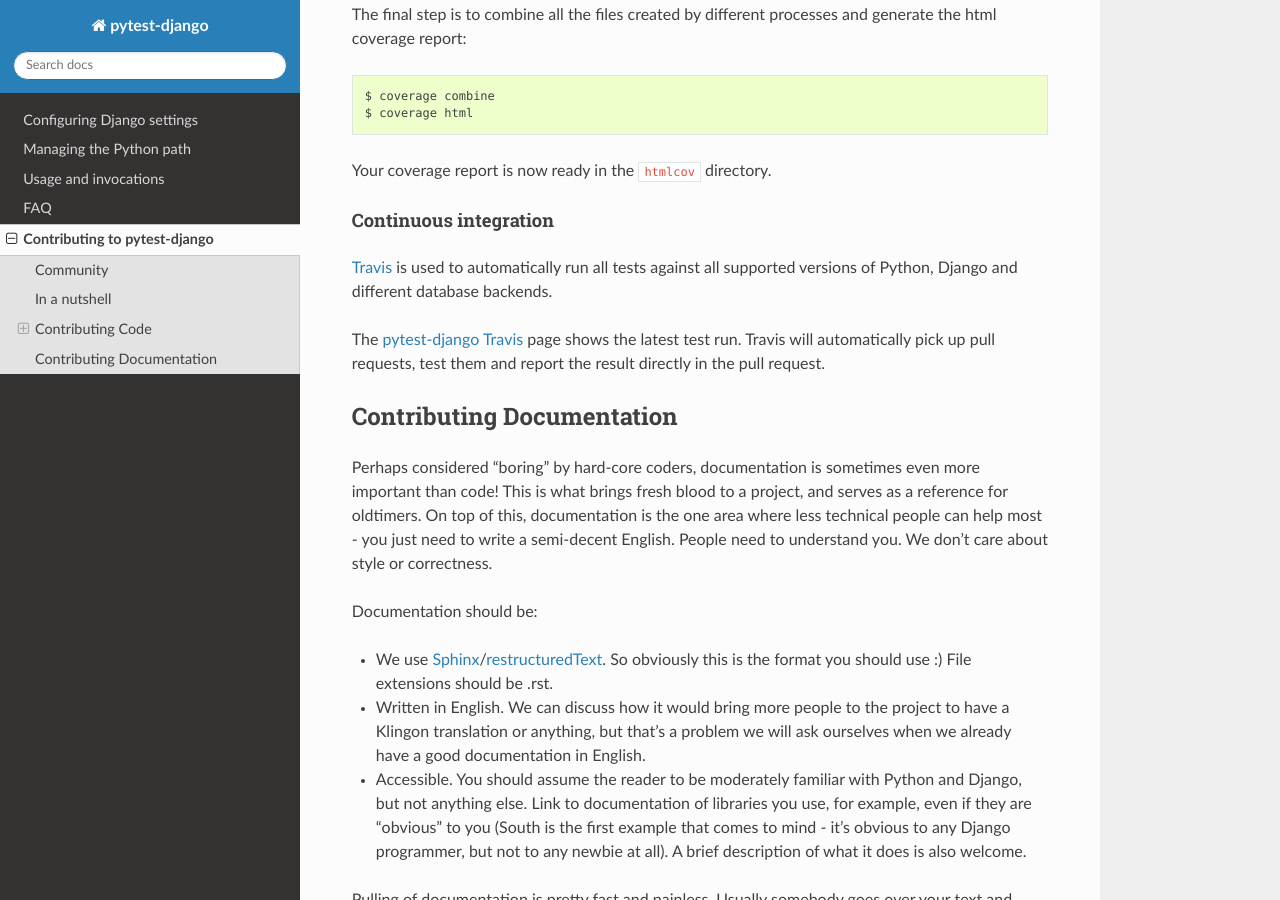
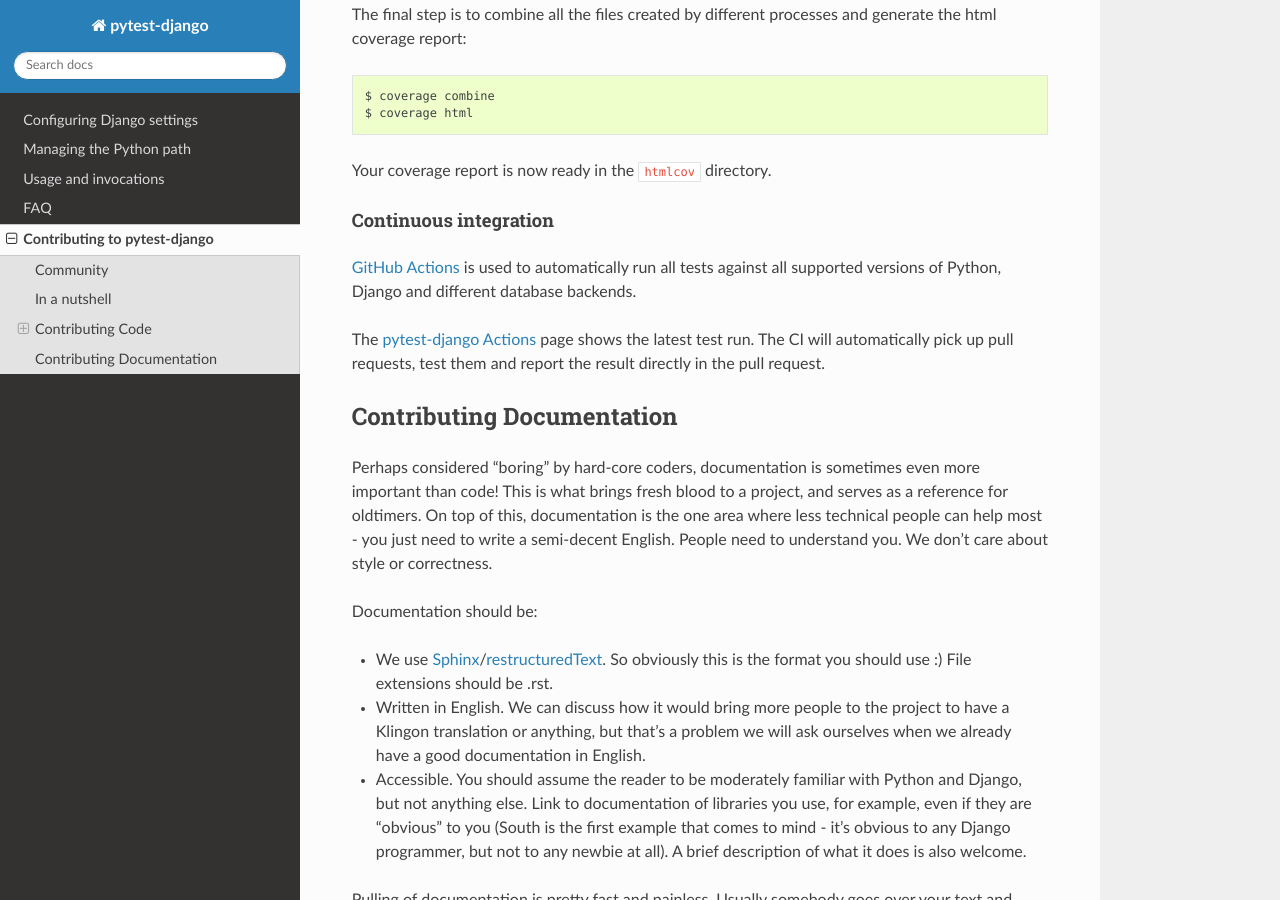
Before and after one commit to pytest-dev/pytest-django, a Sphinx documentation site: the page built from docs/contributing.rst, in a window 1280 px wide and 900 px high, scrolled down 3418 px. Built offline with Sphinx 7.4.7 and the Read the Docs theme 2.0.0, drawn with Linux system fonts in a browser that asks for light colours; pages that are not in the unit, such as notebooks, are missing from menus.

Commit message:
Remove travis CI
Switched to github actions.

```diff
--- a/README.rst
+++ b/README.rst
@@ -6,9 +6,9 @@
     :alt: Supported Python versions
     :target: https://pypi.python.org/pypi/pytest-django
 
-.. image:: https://travis-ci.org/pytest-dev/pytest-django.svg?branch=master
+.. image:: https://github.com/pytest-dev/pytest-django/workflows/main/badge.svg
     :alt: Build Status
-    :target: https://travis-ci.org/pytest-dev/pytest-django
+    :target: https://github.com/pytest-dev/pytest-django/actions
 
 .. image:: https://img.shields.io/codecov/c/github/pytest-dev/pytest-django.svg?style=flat
     :alt: Coverage
--- a/docs/contributing.rst
+++ b/docs/contributing.rst
@@ -178,10 +178,10 @@
 Continuous integration
 ----------------------
 
-`Travis`_ is used to automatically run all tests against all supported versions
+`GitHub Actions`_ is used to automatically run all tests against all supported versions
 of Python, Django and different database backends.
 
-The `pytest-django Travis`_ page shows the latest test run. Travis will
+The `pytest-django Actions`_ page shows the latest test run. The CI will
 automatically pick up pull requests, test them and report the result directly
 in the pull request.
 
@@ -237,6 +237,6 @@
 .. _git : http://git-scm.com/
 .. _restructuredText: http://docutils.sourceforge.net/docs/ref/rst/introduction.html
 .. _django CMS: https://www.django-cms.org/
-.. _Travis: https://travis-ci.org/
-.. _pytest-django Travis: https://travis-ci.org/pytest-dev/pytest-django
+.. _GitHub Actions: https://github.com/features/actions
+.. _pytest-django Actions: https://github.com/pytest-dev/pytest-django/actions
 .. _`subprocess section of coverage documentation`: http://nedbatchelder.com/code/coverage/subprocess.html
```
Also changed, not shown: .travis.yml (deleted).
